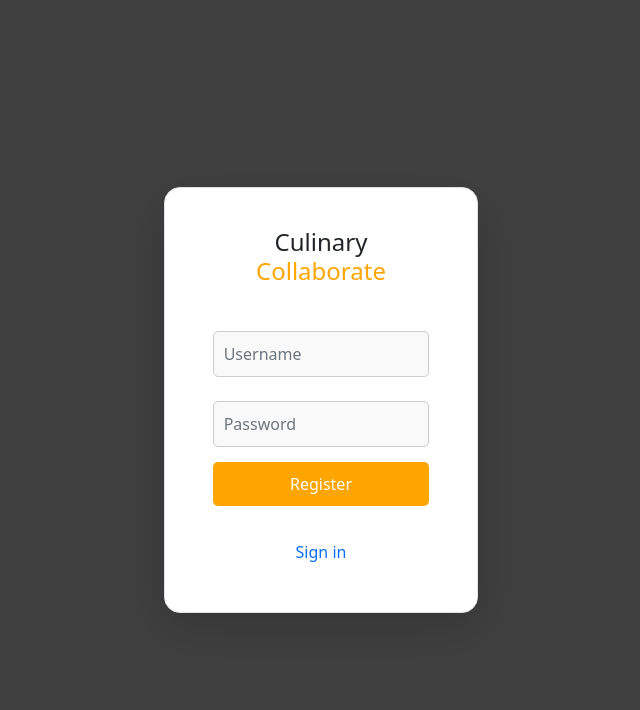
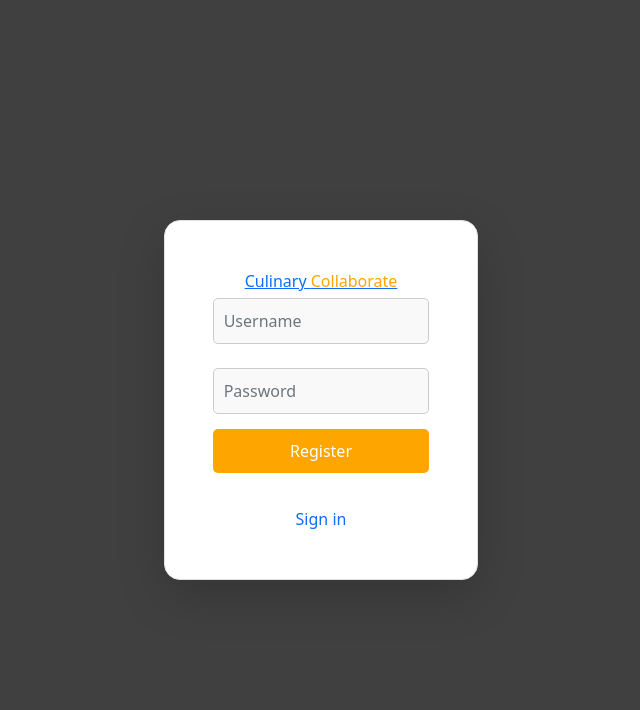
Before and after one commit to dominic-myb/recipe-book, a PHP site: page /register.php in a window 1280 px wide. Shown: the top 710 px of the page, without its empty margins (319-959 px from the left). Run offline with PHP 8.4, Linux system fonts and the light colour scheme.

Commit message:
link logo

```diff
--- a/login.php
+++ b/login.php
@@ -15,7 +15,7 @@ include("app/includes/html/form.head.php");
     <div class="container">
         <div class="d-flex col-12 flex-row flex-wrap align-items-center justify-content-center p-5">
             <div class="d-flex col-12 col-sm-8 col-lg-4 flex-wrap align-items-center justify-content-center border rounded-4 bg-white p-5 shadow-lg">
-                <h4 style="width: 100%; margin-bottom: 5vh; margin-top: -1vh;">Culinary <span style="color: orange;">Collaborate</span></h4>
+                <a href="index.php" id="logo">Culinary <span style="color: orange;">Collaborate</span></a>
                 <form id="login-form" method="post">
                     <div class="form-group mb-4">
                         <input type="text" class="form-control" name="username" id="username" placeholder="Username">
--- a/register.php
+++ b/register.php
@@ -15,7 +15,7 @@ include("app/includes/html/form.head.php");
     <div class="container">
         <div class="d-flex col-12 flex-row flex-wrap align-items-center justify-content-center p-5">
             <div class="d-flex col-12 col-sm-8 col-lg-4 flex-wrap align-items-center justify-content-center border rounded-4 bg-white p-5 shadow-lg">
-                <h4 style="width: 100%; margin-bottom: 5vh; margin-top: -1vh;">Culinary <span style="color: orange;">Collaborate</span></h4>
+                <a href="index.php" id="logo">Culinary <span style="color: orange;">Collaborate</span></a>
                 <form id="register-form" method="post">
                     <div class="form-group mb-4">
                         <input type="text" class="form-control" name="username" id="username" placeholder="Username" required>
```
